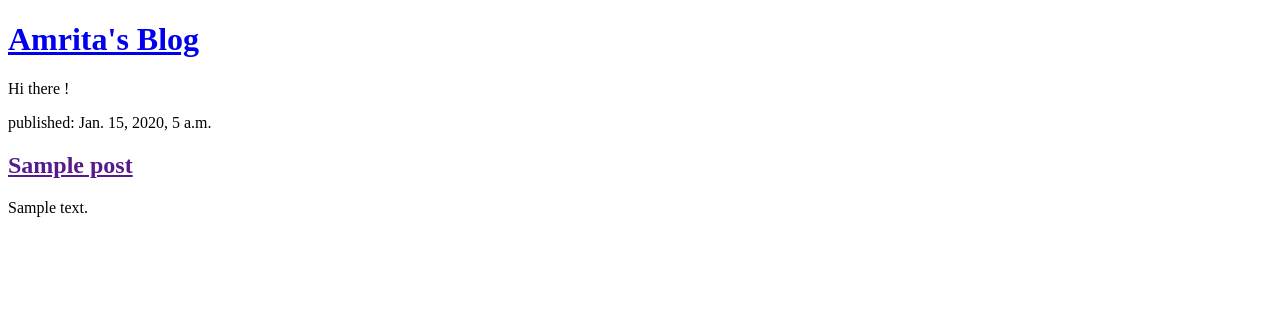
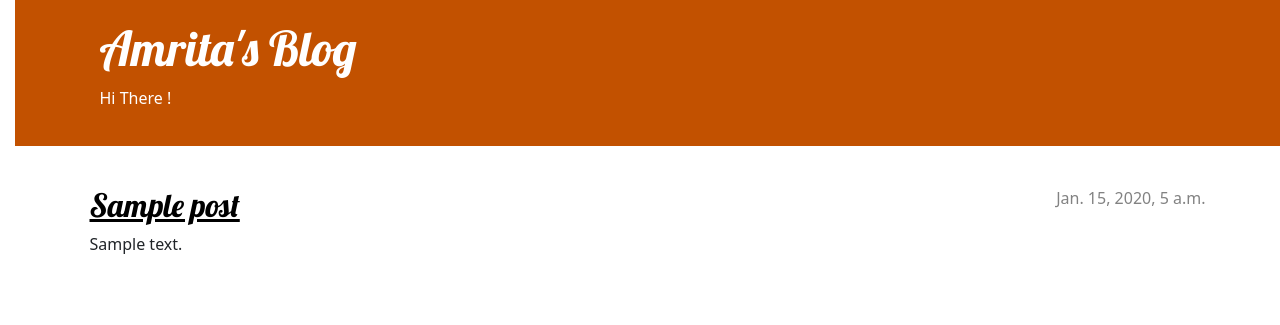
Before and after one commit to AmyPrakash/my-first-blog, a Django app: page / in a window 1280 px wide. Shown: the top 325 px of the page. Run offline with Django 5.2, Linux system fonts and the light colour scheme; tables that the repository leaves empty hold one stand-in row (values such as "Sample post").

Commit message:
Added view, template for blog post detail and added CSS for the blog site

```diff
--- /dev/null
+++ b/blog/static/css/blog.css
@@ -0,0 +1,84 @@
+h1 a, h2 a {
+    color: #C25100;
+    font-family: 'Lobster';
+}
+
+body {
+    padding-left: 15px;
+}
+
+.page-header {
+    background-color: #C25100;
+    margin-top: 0;
+    margin-bottom: 40px;
+    padding: 20px 20px 20px 40px;
+}
+
+.page-header h1,
+.page-header h1 a,
+.page-header h1 a:visited,
+.page-header h1 a:active {
+    color: #ffffff;
+    font-size: 36pt;
+    text-decoration: none;
+}
+
+.page-header p {
+    color: #ffffff;
+}
+
+h1,
+h2,
+h3,
+h4 {
+    font-family: 'Lobster', cursive;
+}
+
+.date {
+    color: #828282;
+}
+
+.save {
+    float: right;
+}
+
+.post-form textarea,
+.post-form input {
+    width: 100%;
+}
+
+.top-menu,
+.top-menu:hover,
+.top-menu:visited {
+    color: #ffffff;
+    float: right;
+    font-size: 26pt;
+    margin-right: 20px;
+}
+
+.post {
+    margin-bottom: 70px;
+}
+
+.post h2 a,
+.post h2 a:visited {
+    color: #000000;
+}
+
+.post > .date,
+.post > .actions {
+    float: right;
+}
+
+.btn-secondary,
+.btn-secondary:visited {
+    color: #C25100;
+    background: none;
+    border-color: #C25100;
+    margin-left: 15px;
+}
+
+.btn-secondary:hover {
+    color: #FFFFFF;
+    background-color: #C25100;
+}
--- /dev/null
+++ b/blog/templates/blog/base.html
@@ -0,0 +1,28 @@
+{% load static %}
+
+<!DOCTYPE html>
+<html>
+    <head>
+        <title>Amrita's blog</title>
+        <link rel="stylesheet" href="https://cdn.jsdelivr.net/npm/bootstrap@5.3.3/dist/css/bootstrap.min.css" integrity="sha384-QWTKZyjpPEjISv5WaRU9OFeRpok6YctnYmDr5pNlyT2bRjXh0JMhjY6hW+ALEwIH" crossorigin="anonymous">
+        <link rel="stylesheet" href="https://fonts.googleapis.com/css?family=Lobster&subset=latin,latin-ext">
+        <link rel="stylesheet" href="{% static 'css/blog.css' %}">
+    </head>
+    <body>
+        <header class="page-header">
+            <div class="container">
+                <h1><a href="/">Amrita's Blog</a></h1>
+                <p>Hi There !</p>
+            </div>
+        </header>
+
+        <main class="container">
+            <div class="row">
+                <div class="col">
+                {% block content %}
+                {% endblock %}
+                </div>
+            </div>
+        </main>
+    </body>
+</html>
--- a/blog/templates/blog/post_list.html
+++ b/blog/templates/blog/post_list.html
@@ -1,25 +1,13 @@
-<!DOCTYPE html>
-<html>
-    <head>
-        <title>Amrita's Blog</title>
-    </head>
-    <body>
-        <header>
-            <h1>
-                <a href="/">Amrita's Blog</a>
-            </h1>
-            <p>Hi there !</p>
-        </header>
+{% extends 'blog/base.html' %}
 
-        {% for post in posts %}
-            <article>
-                <time>published: {{ post.published_date }}</time>
-                <h2>
-                    <a href="">{{ post.title }}</a>
-                </h2>
-                <p>{{ post.text|linebreaksbr }}</p>
-            </article>
-        {% endfor %}
-
-    </body>
-</html>
+{% block content %}
+    {% for post in posts %}
+        <article class="post">
+            <time class="date">
+                {{ post.published_date }}
+            </time>
+            <h2><a href="{url 'post-detail pk=post.pk'}">{{ post.title }}</a></h2>
+            <p>{{ post.text|linebreaksbr }}</p>
+        </article>
+    {% endfor %}
+{% endblock %}
--- a/blog/urls.py
+++ b/blog/urls.py
@@ -3,4 +3,5 @@ from . import views
 
 urlpatterns = [
     path('', views.post_list, name='post_list'),
+    path('post/<int:pk>/', views.post_detail, name='post_detail')
 ]
--- a/blog/views.py
+++ b/blog/views.py
@@ -1,4 +1,4 @@
-from django.shortcuts import render
+from django.shortcuts import render, get_object_or_404
 from .models import Post
 from django.utils import timezone
 
@@ -6,3 +6,7 @@ from django.utils import timezone
 def post_list(request):
     posts = Post.objects.filter(published_date__lte=timezone.now()).order_by('published_date')
     return render(request, 'blog/post_list.html', {'posts': posts})
+
+def post_detail(request, pk):
+    post = get_object_or_404(Post, pk=pk)
+    return render(request, 'blog/post_detail.html', {'post': post})
```
Also changed, not shown: blog/templates/blog/post_detail.html (added, +13 -0 lines).
